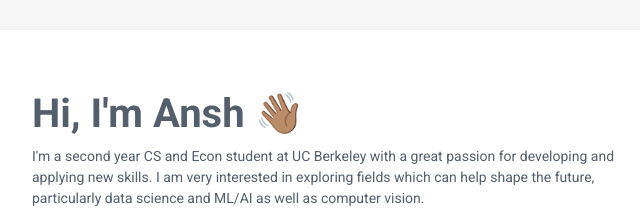
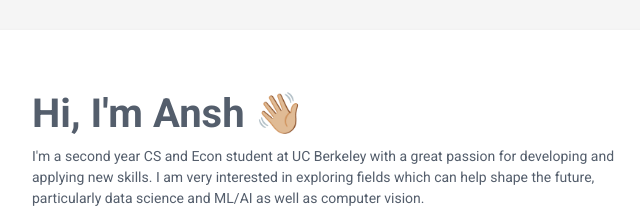
Before and after one commit to anshnanda/anshnanda.github.io, a plain HTML site: page index.html in a window 1280 px wide. Shown: the top 222 px of the page, 188-828 px from the left. Drawn offline with Linux system fonts and the light colour scheme.

Commit message:
Fixed header typo

```diff
--- a/index.html
+++ b/index.html
@@ -66,7 +66,7 @@
 
             <section class="section summary-section">
                 <!-- <h2 class="section-title"><span class="icon-holder"><i class="fas fa-user"></i></span>Career Profile</h2> -->
-                <h1> Hi, I'm Ansh 👋🏽</h1>
+                <h1> Hi, I'm Ansh 👋🏼</h1>
                 <div class="summary">
                     <p> I'm a second year CS and Econ student at UC Berkeley with a great passion for developing and applying new skills.
                         I am very interested in exploring fields which can help shape the future, particularly data science and ML/AI as well as computer vision.
```
